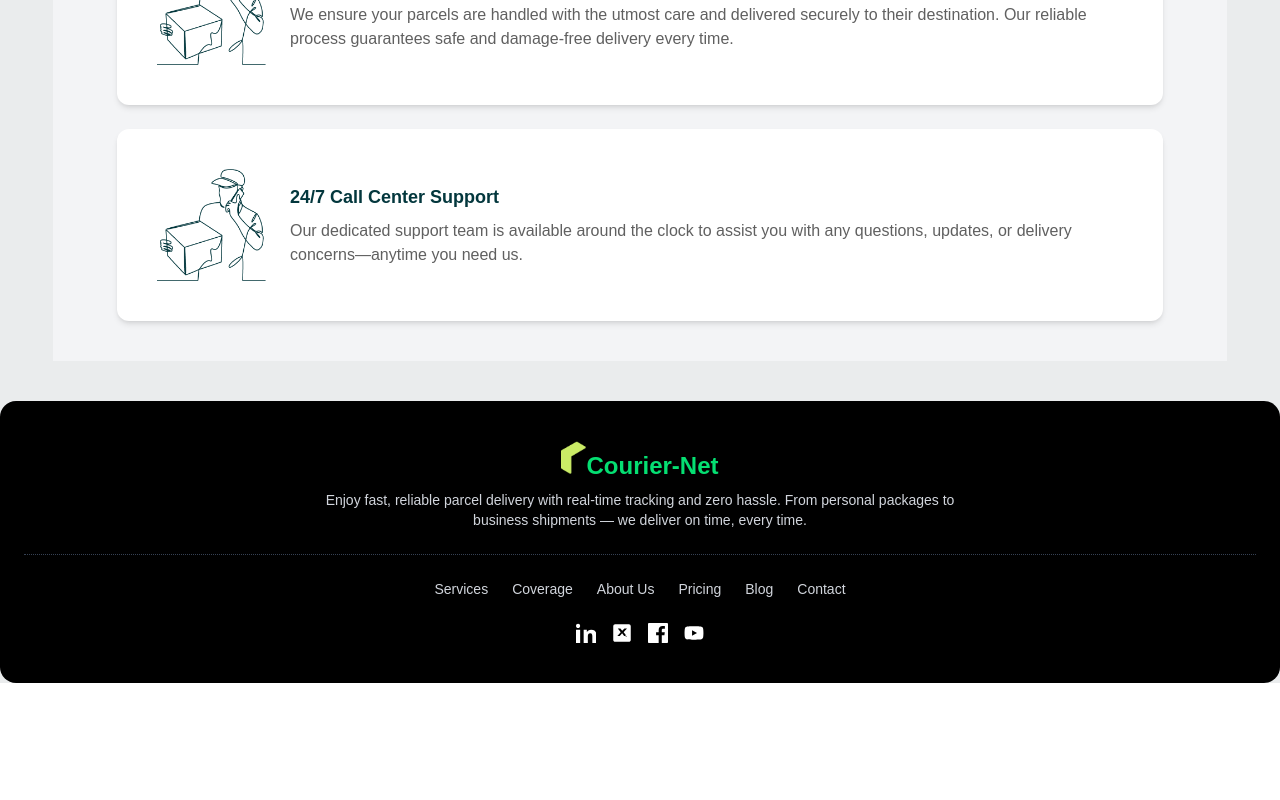
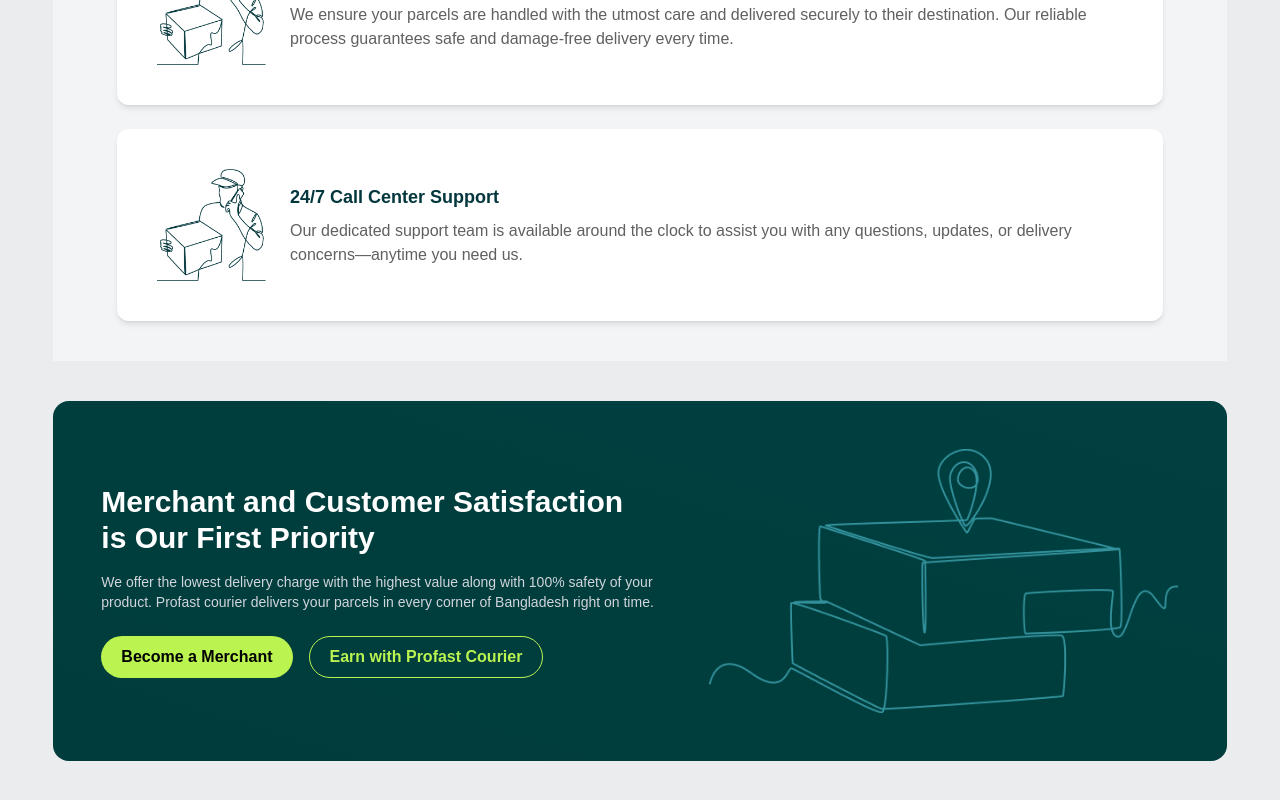
Before and after one commit to mosaraf68500/courier-net-client, a React (Vite) app: page / in a window 1280 px wide. Shown: the part 1998-2798 px from the top of the page. Before the commit the page ends 2681 px from the top, so only its background shows below. Built offline with nearby package versions, Linux system fonts and the light colour scheme.

Commit message:
priroty section

```diff
--- a/src/pages/Home/FeaturesHighlights/FeaturesHighLights.jsx
+++ b/src/pages/Home/FeaturesHighlights/FeaturesHighLights.jsx
@@ -1,7 +1,11 @@
-import React from "react";
+import React, { useEffect } from "react";
+import AOS from "aos";
+import "aos/dist/aos.css";
+
 import trackingImg from "../../../assets/live-tracking.png";
 import safeImg from "../../../assets/safe-delivery.png";
-// import supportImg from "../../../assets/features/support.png";
+// import supportImg from "../../../assets/features/support.png"; // Optional: replace with actual image if needed
+
 const features = [
   {
     title: "Live Parcel Tracking",
@@ -19,10 +23,15 @@ const features = [
     title: "24/7 Call Center Support",
     description:
       "Our dedicated support team is available around the clock to assist you with any questions, updates, or delivery concerns—anytime you need us.",
-    img: safeImg,
+    img: safeImg, // Optional: Replace with supportImg if available
   },
 ];
+
 const FeaturesHighLights = () => {
+  useEffect(() => {
+    AOS.init({ once: true, duration: 8000 });
+  }, []);
+
   return (
     <div>
       <div className="bg-gray-100 my-10 py-10 px-4 md:px-16">
@@ -30,6 +39,8 @@ const FeaturesHighLights = () => {
           {features.map((feature, index) => (
             <div
               key={index}
+              data-aos="fade-up"
+              data-aos-delay={index * 200}
               className="bg-white rounded-xl shadow-md p-10 flex flex-col md:flex-row items-center gap-6 hover:shadow-lg transition duration-300"
             >
               <img
--- a/src/pages/Home/Home.jsx
+++ b/src/pages/Home/Home.jsx
@@ -4,6 +4,7 @@ import Banner from './Banner/Banner';
 import Services from './Services/Services';
 import ClientLogo from './clientLogo/ClientLogo';
 import FeaturesHighLights from './FeaturesHighlights/FeaturesHighLights';
+import PrirotySection from './priortySection/PrirotySection';
 
 const Home = () => {
     return (
@@ -23,6 +24,10 @@ const Home = () => {
             <FeaturesHighLights></FeaturesHighLights>
           </section>
 
+          <section>
+            <PrirotySection></PrirotySection>
+          </section>
+
         </div>
     );
 };
--- /dev/null
+++ b/src/pages/Home/priortySection/PrirotySection.jsx
@@ -0,0 +1,45 @@
+import React from "react";
+import image from "../../../assets/location-merchant.png"
+
+const PrirotySection = () => {
+  return (
+    <div>
+      <section className="bg-[#003c3c] text-white rounded-2xl mb-10 p-8 md:p-12 flex flex-col md:flex-row justify-between items-center gap-8 relative overflow-hidden">
+        {/* Background effect (optional, for wave) */}
+        <div className="absolute top-0 left-0 w-full h-full bg-gradient-to-tr from-[#003c3c] to-[#005050] opacity-20 pointer-events-none"></div>
+
+        {/* Text Content */}
+        <div className="relative z-10 max-w-xl">
+          <h2 className="text-2xl md:text-3xl font-bold mb-4">
+            Merchant and Customer Satisfaction
+            <br /> is Our First Priority
+          </h2>
+          <p className="text-sm text-gray-300 mb-6">
+            We offer the lowest delivery charge with the highest value along
+            with 100% safety of your product. Profast courier delivers your
+            parcels in every corner of Bangladesh right on time.
+          </p>
+          <div className="flex flex-wrap gap-4">
+            <button className="bg-lime-300 cursor-pointer text-black font-semibold px-5 py-2 rounded-full hover:bg-lime-400 transition">
+              Become a Merchant
+            </button>
+            <button className="border cursor-pointer border-lime-300 text-lime-300 font-semibold px-5 py-2 rounded-full hover:bg-lime-300 hover:text-black transition">
+              Earn with Profast Courier
+            </button>
+          </div>
+        </div>
+
+        {/* Image or Illustration */}
+        <div className="relative z-10">
+          <img
+            src={image}
+            alt="Boxes with location pin"
+            className=""
+          />
+        </div>
+      </section>
+    </div>
+  );
+};
+
+export default PrirotySection;
```
